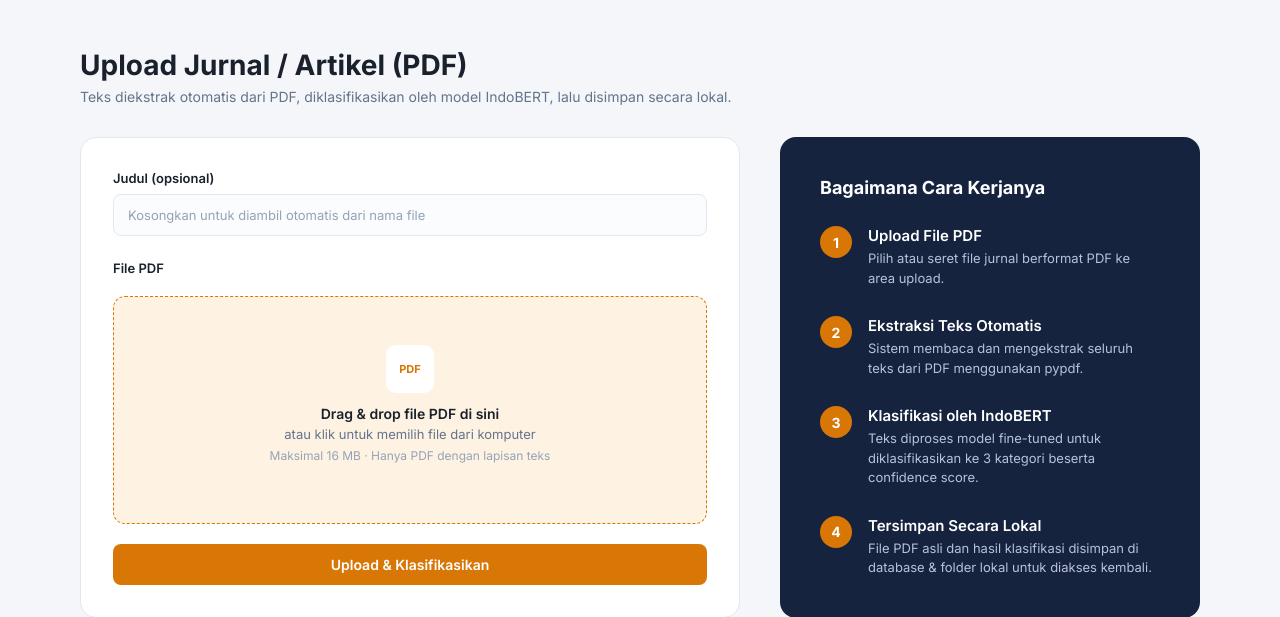
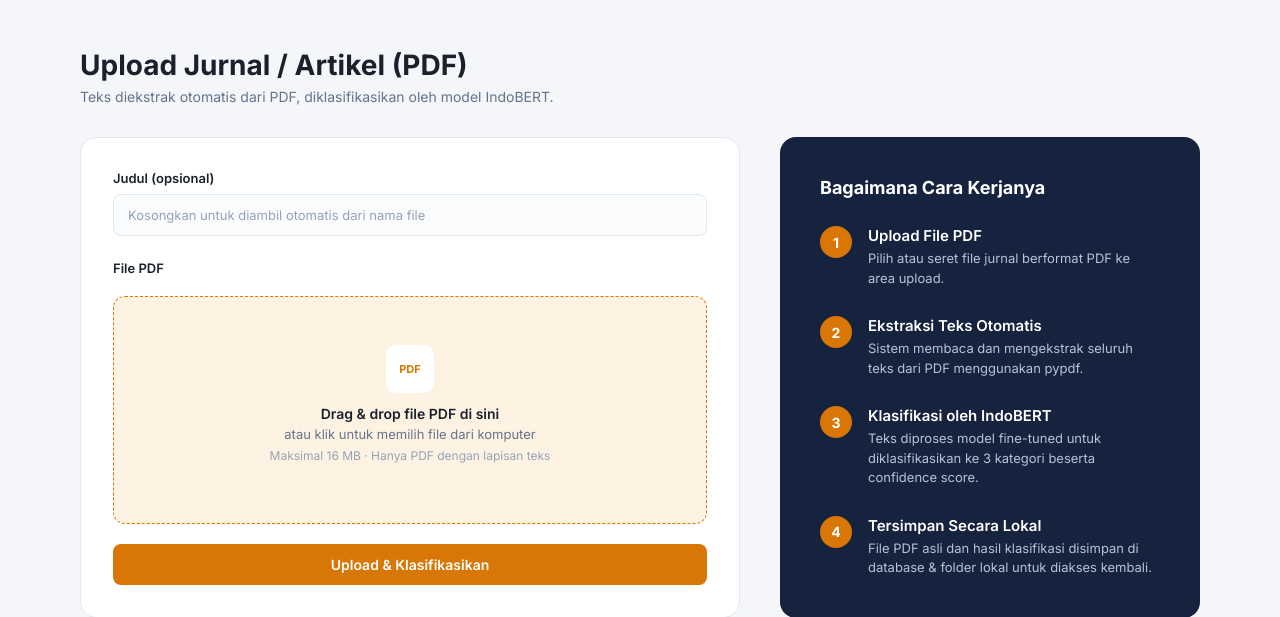
Before and after one commit to touchmecooper/skripsi-indobert, a Flask app: page / in a window 1280 px wide. Shown: the part 72-689 px from the top of the page. Run offline with Flask 3, Linux system fonts and the light colour scheme; parts of the project's set-up code (start-up, migrations or seed data) failed here and were passed over.

Commit message:
Ubah Text di upload.html

```diff
--- a/templates/upload.html
+++ b/templates/upload.html
@@ -93,7 +93,7 @@
 
 <div class="page-header">
     <h1>Upload Jurnal / Artikel (PDF)</h1>
-    <p>Teks diekstrak otomatis dari PDF, diklasifikasikan oleh model IndoBERT, lalu disimpan secara lokal.</p>
+    <p>Teks diekstrak otomatis dari PDF, diklasifikasikan oleh model IndoBERT.</p>
 </div>
 
 <div class="upload-layout">
```
